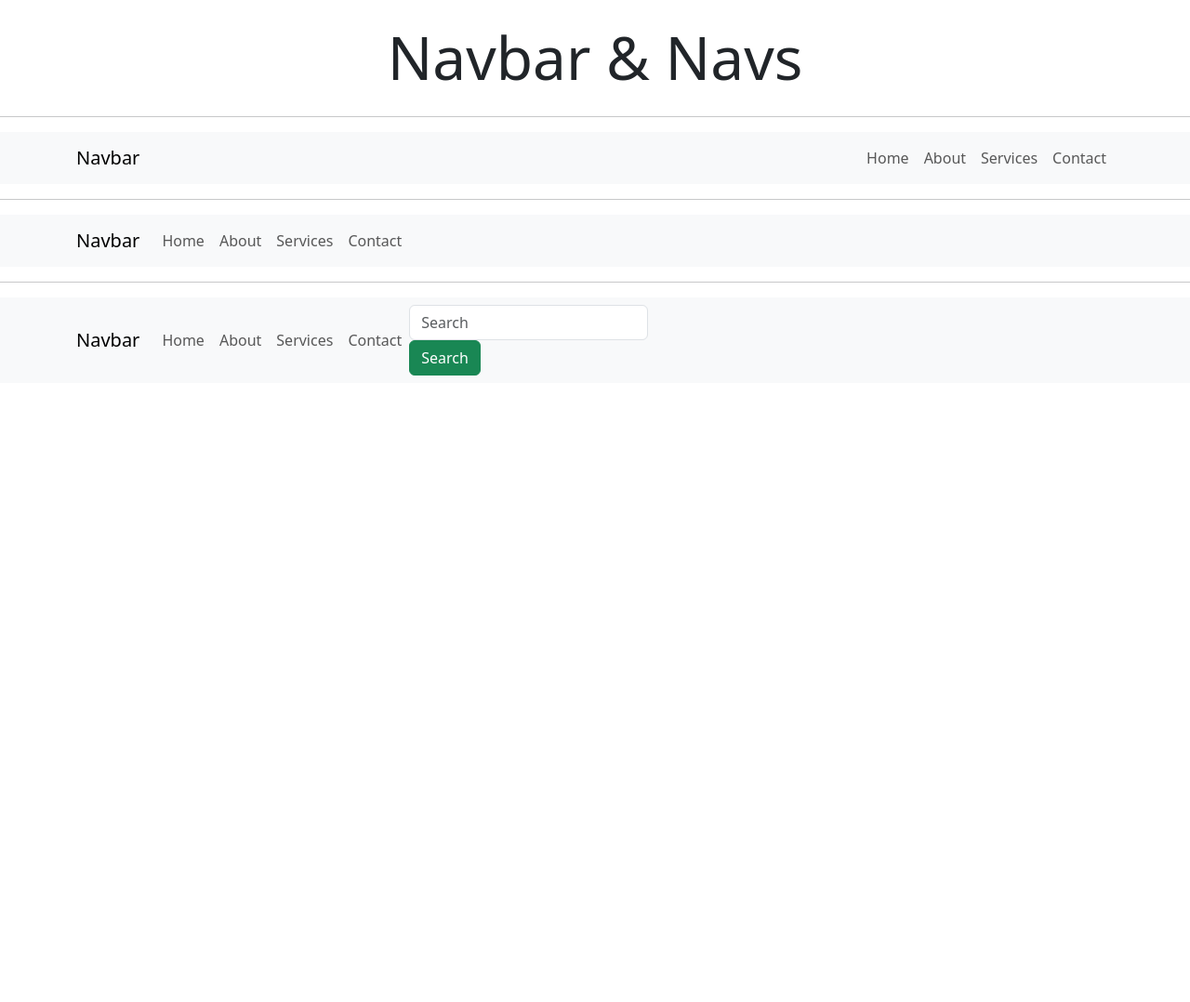
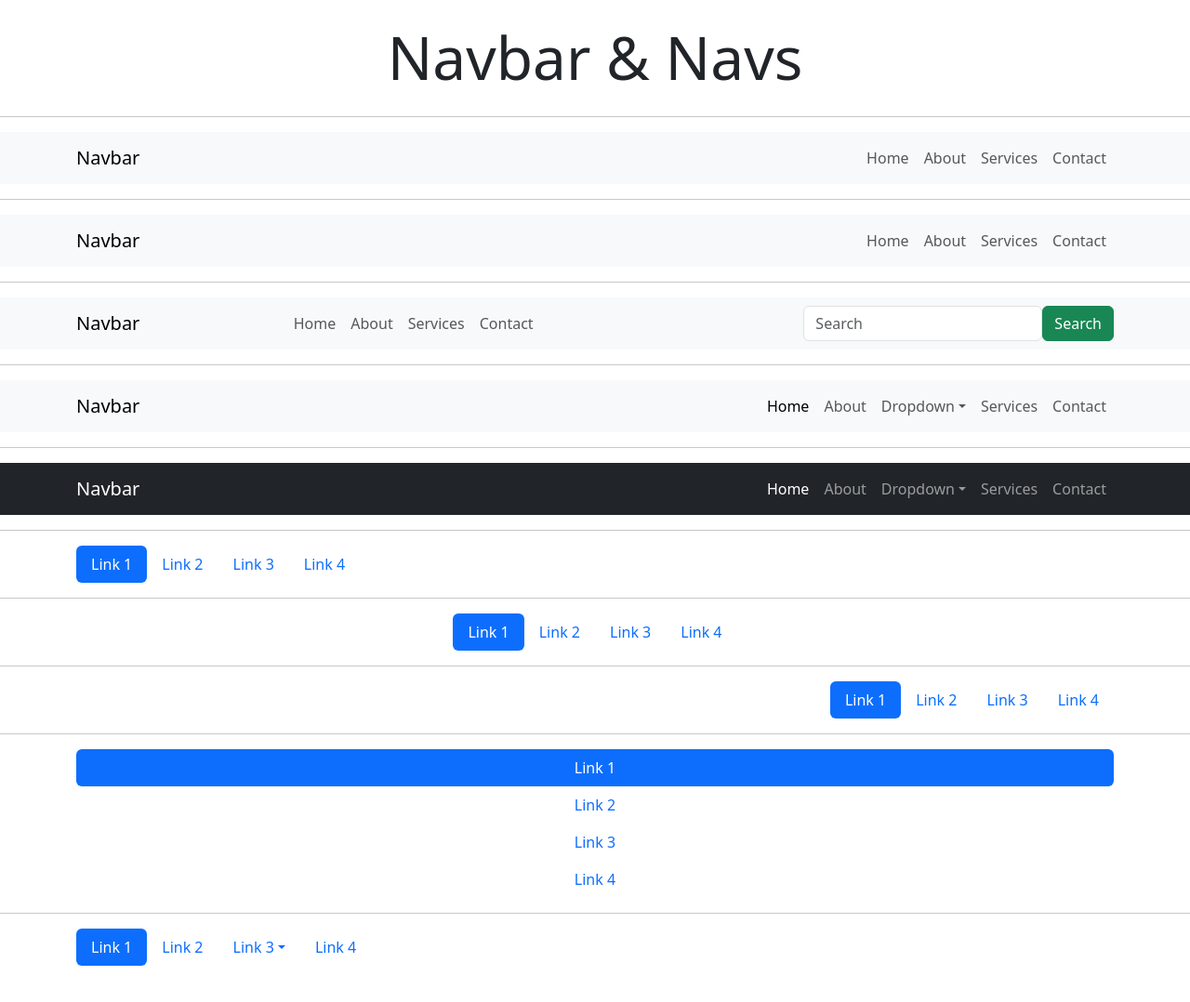
Before and after one commit to aontor22/bootstrap, a website: page 05 bootstrap-Navbar-Navs/index.html in a window 1280 px wide. Shown: the whole page at 93% size. Before the commit the page ends 800 px from the top, so only its background shows below. Drawn offline with nearby package versions, Linux system fonts and the light colour scheme.

Commit message:
lesson 11

```diff
--- a/05 bootstrap-Navbar-Navs/index.html
+++ b/05 bootstrap-Navbar-Navs/index.html
@@ -6,7 +6,9 @@
     <meta name="viewport" content="width=device-width, initial-scale=1.0">
     <title>Bootstrap Headings</title>
     <link rel="stylesheet" href="../bootstrap.min.css">
-    <script src="https://cdn.jsdelivr.net/npm/bootstrap@5.3.8/dist/js/bootstrap.bundle.min.js" integrity="sha384-FKyoEForCGlyvwx9Hj09JcYn3nv7wiPVlz7YYwJrWVcXK/BmnVDxM+D2scQbITxI" crossorigin="anonymous"></script>
+    <script src="https://cdn.jsdelivr.net/npm/bootstrap@5.3.8/dist/js/bootstrap.bundle.min.js"
+        integrity="sha384-FKyoEForCGlyvwx9Hj09JcYn3nv7wiPVlz7YYwJrWVcXK/BmnVDxM+D2scQbITxI"
+        crossorigin="anonymous"></script>
 </head>
 
 <body>
@@ -15,7 +17,7 @@
     <nav class="navbar bg-light navbar-expand-md">
         <div class="container">
             <a class="navbar-brand" href="#">Navbar</a>
-            <ul class="navbar-nav ml-auto">
+            <ul class="navbar-nav">
                 <li class="nav-fill">
                     <a class="nav-link" href="#">Home</a>
                 </li>
@@ -39,7 +41,7 @@
                 <span class="navbar-toggler-icon"></span>
             </button>
             <div class="collapse navbar-collapse" id="navbarNav">
-                <ul class="navbar-nav">
+                <ul class="navbar-nav ms-auto">
                     <li class="nav-fill">
                         <a class="nav-link" href="#">Home</a>
                     </li>
@@ -64,7 +66,7 @@
                 <span class="navbar-toggler-icon"></span>
             </button>
             <div class="collapse navbar-collapse" id="navbarNav">
-                <ul class="navbar-nav">
+                <ul class="navbar-nav mx-auto">
                     <li class="nav-fill">
                         <a class="nav-link" href="#">Home</a>
                     </li>
@@ -78,13 +80,161 @@
                         <a class="nav-link" href="#">Contact</a>
                     </li>
                 </ul>
-                <form class="form-check-inline">
+                <form class="d-flex ms-auto">
                     <input class="form-control" type="text" placeholder="Search">
                     <button class="btn btn-success">Search</button>
                 </form>
             </div>
         </div>
     </nav>
+    <hr>
+    <nav class="navbar bg-light navbar-expand-md">
+        <div class="container">
+            <a class="navbar-brand" href="#">Navbar</a>
+            <ul class="navbar-nav">
+                <li class="nav-fill">
+                    <a class="nav-link active" href="#">Home</a>
+                </li>
+                <li class="nav-fill">
+                    <a class="nav-link" href="#">About</a>
+                </li>
+                <li class="nav-fill dropdown">
+                    <a class="nav-link dropdown-toggle" data-bs-toggle="dropdown" href="#">Dropdown</a>
+                    <div class="dropdown-menu bg-warning">
+                        <a href="#" class="dropdown-item">Link 1</a>
+                        <a href="#" class="dropdown-item">Link 2</a>
+                        <a href="#" class="dropdown-item">Link 3</a>
+                    </div>
+                </li>
+                <li class="nav-fill">
+                    <a class="nav-link" href="#">Services</a>
+                </li>
+                <li class="nav-fill">
+                    <a class="nav-link" href="#">Contact</a>
+                </li>
+            </ul>
+        </div>
+    </nav>
+    <hr>
+    <nav class="navbar navbar-dark bg-dark navbar-expand-md">
+        <div class="container">
+            <a class="navbar-brand" href="#">Navbar</a>
+            <ul class="navbar-nav">
+                <li class="nav-fill">
+                    <a class="nav-link active" href="#">Home</a>
+                </li>
+                <li class="nav-fill">
+                    <a class="nav-link" href="#">About</a>
+                </li>
+                <li class="nav-fill dropdown">
+                    <a class="nav-link dropdown-toggle" data-bs-toggle="dropdown" href="#">Dropdown</a>
+                    <div class="dropdown-menu bg-warning">
+                        <a href="#" class="dropdown-item">Link 1</a>
+                        <a href="#" class="dropdown-item">Link 2</a>
+                        <a href="#" class="dropdown-item">Link 3</a>
+                    </div>
+                </li>
+                <li class="nav-fill">
+                    <a class="nav-link" href="#">Services</a>
+                </li>
+                <li class="nav-fill">
+                    <a class="nav-link" href="#">Contact</a>
+                </li>
+            </ul>
+        </div>
+    </nav>
+    <hr>
+    <div class="container">
+        <ul class="nav nav-pills">
+            <li class="nav-fill">
+                <a class="nav-link active" href="#">Link 1</a>
+            </li>
+            <li class="nav-fill">
+                <a class="nav-link" href="#">Link 2</a>
+            </li>
+            <li class="nav-fill">
+                <a class="nav-link" href="#">Link 3</a>
+            </li>
+            <li class="nav-fill">
+                <a class="nav-link" href="#">Link 4</a>
+            </li>
+        </ul>
+    </div>
+    <hr>
+        <div class="container">
+        <ul class="nav nav-pills justify-content-center">
+            <li class="nav-fill">
+                <a class="nav-link active" href="#">Link 1</a>
+            </li>
+            <li class="nav-fill">
+                <a class="nav-link" href="#">Link 2</a>
+            </li>
+            <li class="nav-fill">
+                <a class="nav-link" href="#">Link 3</a>
+            </li>
+            <li class="nav-fill">
+                <a class="nav-link" href="#">Link 4</a>
+            </li>
+        </ul>
+    </div>
+    <hr>
+        <div class="container">
+        <ul class="nav nav-pills justify-content-end">
+            <li class="nav-fill">
+                <a class="nav-link active" href="#">Link 1</a>
+            </li>
+            <li class="nav-fill">
+                <a class="nav-link" href="#">Link 2</a>
+            </li>
+            <li class="nav-fill">
+                <a class="nav-link" href="#">Link 3</a>
+            </li>
+            <li class="nav-fill">
+                <a class="nav-link" href="#">Link 4</a>
+            </li>
+        </ul>
+    </div>
+    <hr>
+        <div class="container">
+        <ul class="nav nav-pills flex-column">
+            <li class="nav-fill">
+                <a class="nav-link active" href="#">Link 1</a>
+            </li>
+            <li class="nav-fill">
+                <a class="nav-link" href="#">Link 2</a>
+            </li>
+            <li class="nav-fill">
+                <a class="nav-link" href="#">Link 3</a>
+            </li>
+            <li class="nav-fill">
+                <a class="nav-link" href="#">Link 4</a>
+            </li>
+        </ul>
+    </div>
+    <hr>
+        <div class="container">
+        <ul class="nav nav-pills nav-fill">
+            <li class="nav-fill">
+                <a class="nav-link active" href="#">Link 1</a>
+            </li>
+            <li class="nav-fill">
+                <a class="nav-link" href="#">Link 2</a>
+            </li>
+            <li class="nav-fill dropdown">
+                <a class="nav-link dropdown-toggle" data-bs-toggle="dropdown" href="#">Link 3</a>
+                <div class="dropdown-menu bg-success">
+                    <a class="dropdown-item" href="#">Link 1</a>
+                    <div class="dropdown-divider"></div>
+                    <a class="dropdown-item" href="#">Link 2</a>
+                    <a class="dropdown-item" href="#">Link 3</a>
+                    <a class="dropdown-item" href="#">Link 4</a>
+                </div>
+            </li>
+            <li class="nav-fill">
+                <a class="nav-link" href="#">Link 4</a>
+            </li>
+        </ul>
+    </div>
 
 
 
@@ -92,12 +242,14 @@
 
 
 
-
+    <div style="margin-bottom: 150px;"></div>
 
     <script src="https://cdn.jsdelivr.net/npm/@popperjs/core@2.11.8/dist/umd/popper.min.js"
         integrity="sha384-I7E8VVD/ismYTF4hNIPjVp/Zjvgyol6VFvRkX/vR+Vc4jQkC+hVqc2pM8ODewa9r"
         crossorigin="anonymous"></script>
-    <script src="https://cdn.jsdelivr.net/npm/bootstrap@5.3.8/dist/js/bootstrap.min.js" integrity="sha384-G/EV+4j2dNv+tEPo3++6LCgdCROaejBqfUeNjuKAiuXbjrxilcCdDz6ZAVfHWe1Y" crossorigin="anonymous"></script>
+    <script src="https://cdn.jsdelivr.net/npm/bootstrap@5.3.8/dist/js/bootstrap.min.js"
+        integrity="sha384-G/EV+4j2dNv+tEPo3++6LCgdCROaejBqfUeNjuKAiuXbjrxilcCdDz6ZAVfHWe1Y"
+        crossorigin="anonymous"></script>
     <script src="../bootstrap.min.js"></script>
 </body>
 
```
